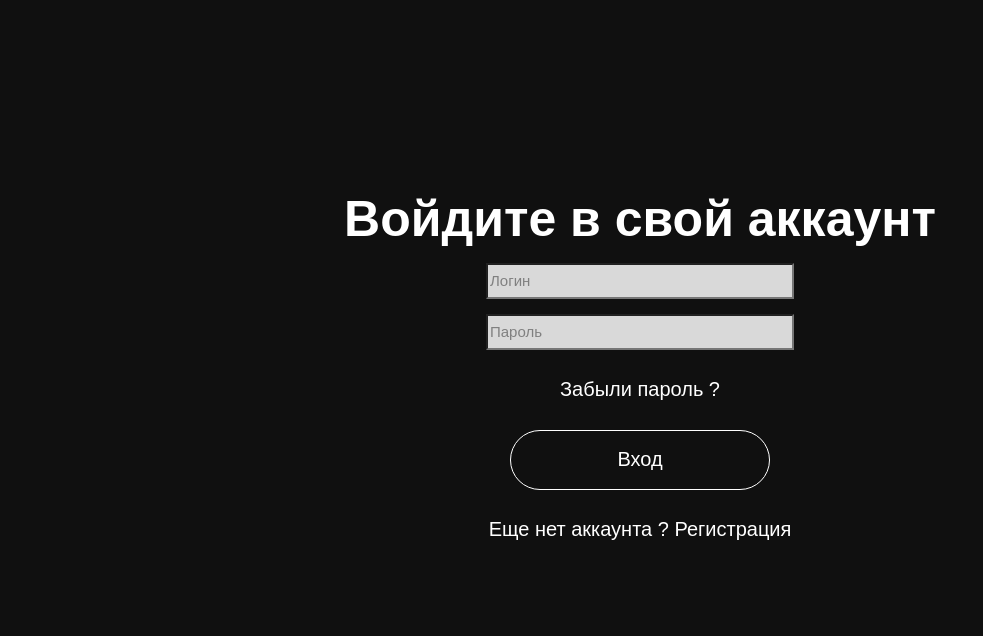
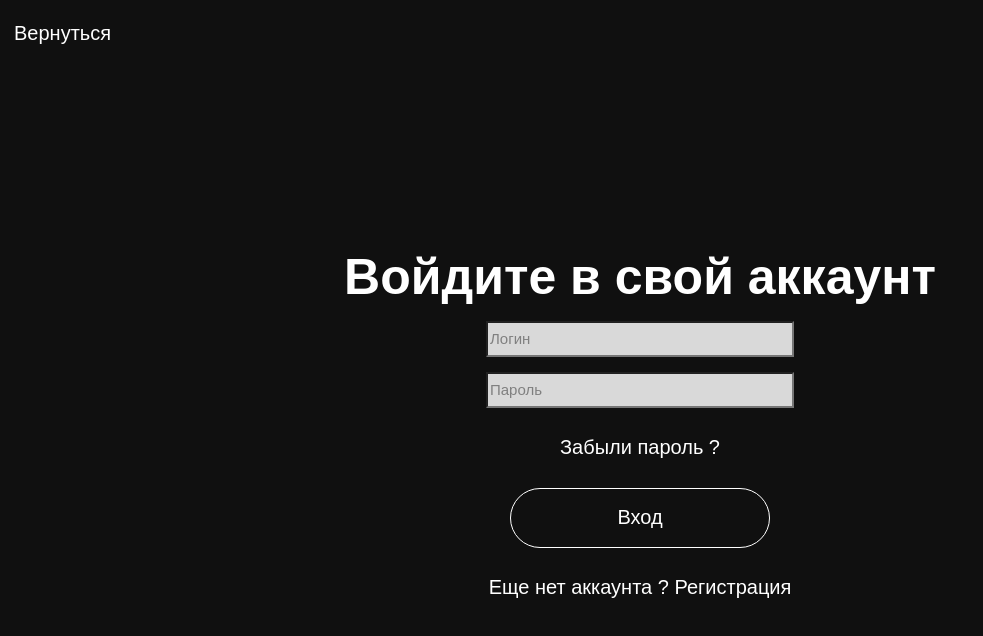
Before and after one commit to Sukmanov/last_chance, a Vue app: page /login in a window 1280 px wide. Shown: the top 636 px of the page, without its empty margins (0-983 px from the left). Built offline with nearby package versions, Linux system fonts and the light colour scheme.

Commit message:
added return button on LoginPage

```diff
--- a/src/components/pages/Login.vue
+++ b/src/components/pages/Login.vue
@@ -3,6 +3,9 @@
 </script>
 
 <template>
+  <div class="button-back">
+    <my-button-2 :textButton="'Вернуться'" @click="$router.push('/')"></my-button-2>
+  </div>
   <div class="login-container">
     <span id="text-login">Войдите в свой аккаунт</span>
     <my-input-1 nameInput="Логин" id="login-button"></my-input-1>
```
